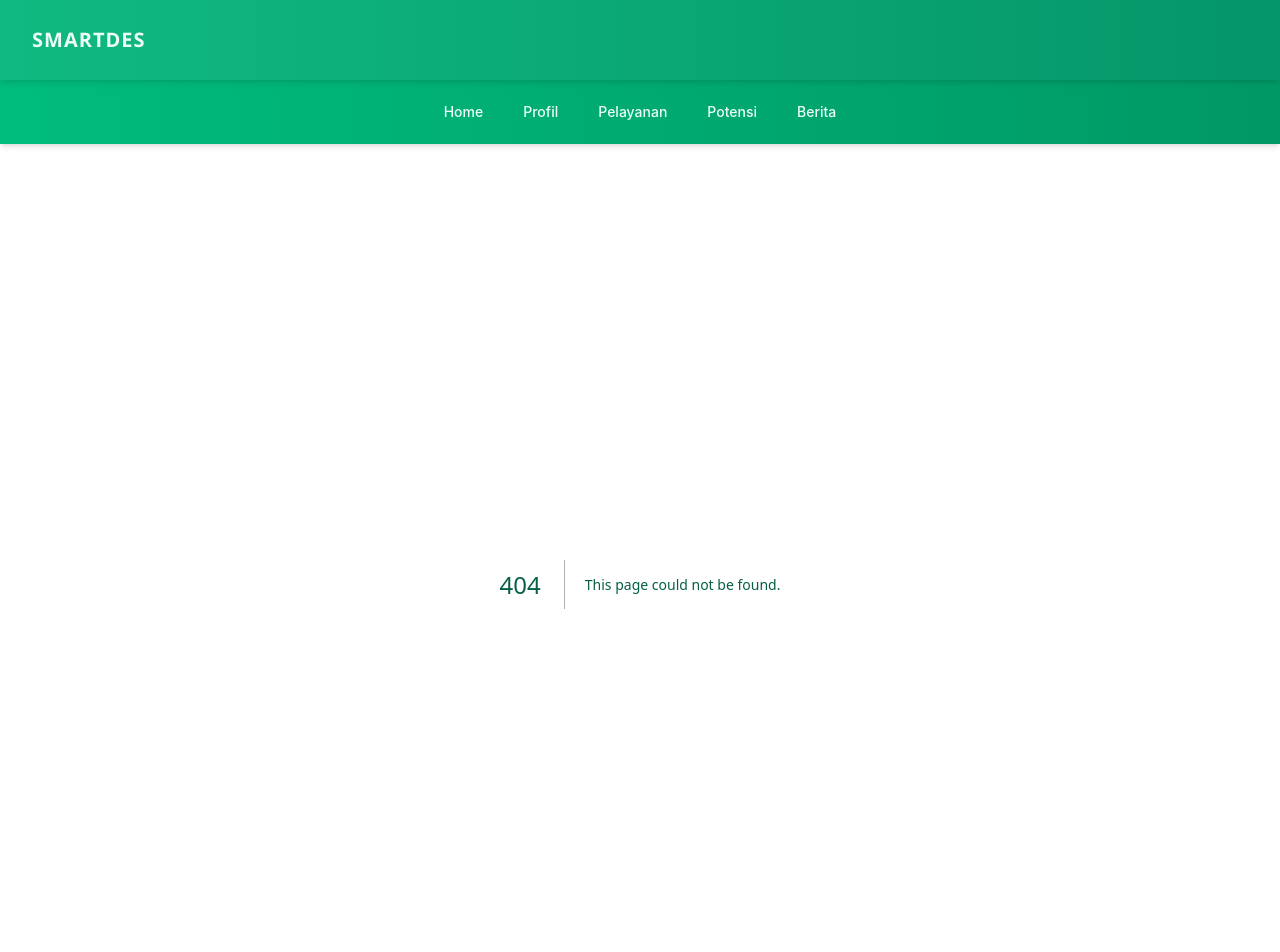
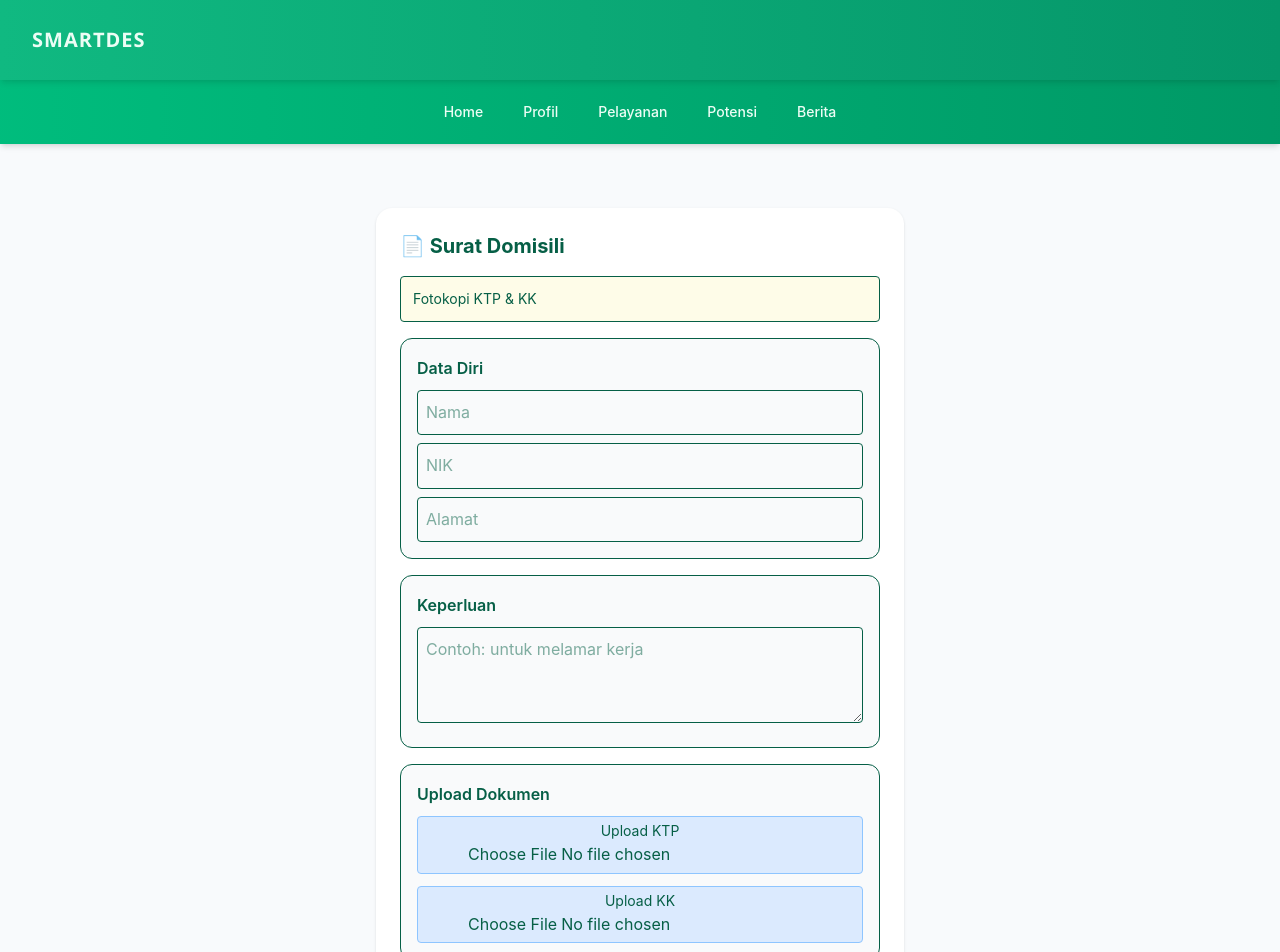
Before and after one commit to muhammadarlianoscar-uti/TA-WEB-24-SEMBADE, a Next.js app in the folder my-app/: page /pelayanan/domisili in a window 1280 px wide. Before the commit this address had no page. Shown: the top 952 px of the page. Built offline with nearby package versions, Linux system fonts and the light colour scheme.

Commit message:
umam : membuat form domisili

```diff
--- /dev/null
+++ b/my-app/app/pelayanan/domisili/page.tsx
@@ -0,0 +1,88 @@
+"use client"
+import { useState } from "react"
+
+export default function DomisiliPage() {
+  const [data, setData] = useState({
+    name: "",
+    nik: "",
+    address: "",
+    purpose: ""
+  })
+
+  const [files, setFiles] = useState({
+    ktp: null as File | null,
+    kk: null as File | null
+  })
+
+  const handleChange = (e: any) => {
+    setData({ ...data, [e.target.name]: e.target.value })
+  }
+
+  const handleFile = (e: any) => {
+    const { name, files } = e.target
+    setFiles((prev) => ({ ...prev, [name]: files[0] }))
+  }
+
+  const handleSend = () => {
+    console.log("DOMISILI:", data, files)
+  }
+
+  return (
+    <div className="p-6 max-w-xl mx-auto">
+
+      <div className="bg-white p-6 rounded-2xl shadow">
+
+        <h1 className="text-xl font-bold mb-4">📄 Surat Domisili</h1>
+
+        {/* SYARAT */}
+        <div className="bg-yellow-50 border p-3 rounded mb-4 text-sm">
+          Fotokopi KTP & KK
+        </div>
+
+        {/* DATA */}
+        <div className="bg-gray-50 border p-4 rounded-xl mb-4">
+          <p className="font-semibold mb-2">Data Diri</p>
+
+          <input name="name" placeholder="Nama" onChange={handleChange}
+            className="w-full border p-2 rounded mb-2 focus:ring-2 focus:ring-green-400 outline-none" />
+
+          <input name="nik" placeholder="NIK" onChange={handleChange}
+            className="w-full border p-2 rounded mb-2 focus:ring-2 focus:ring-green-400 outline-none" />
+
+          <input name="address" placeholder="Alamat" onChange={handleChange}
+            className="w-full border p-2 rounded focus:ring-2 focus:ring-green-400 outline-none" />
+        </div>
+
+        {/* KEPERLUAN */}
+        <div className="bg-gray-50 border p-4 rounded-xl mb-4">
+          <p className="font-semibold mb-2">Keperluan</p>
+
+          <textarea name="purpose" onChange={handleChange}
+            className="w-full border p-2 rounded h-24 focus:ring-2 focus:ring-green-400 outline-none"
+            placeholder="Contoh: untuk melamar kerja" />
+        </div>
+
+        {/* UPLOAD */}
+        <div className="bg-gray-50 border p-4 rounded-xl mb-4">
+          <p className="font-semibold mb-2">Upload Dokumen</p>
+
+          <div className="bg-blue-100 border border-blue-300 p-1 rounded mb-3 text-center">
+            <p className="text-sm">Upload KTP</p>
+            <input type="file" name="ktp" onChange={handleFile} />
+          </div>
+
+          <div className="bg-blue-100 border border-blue-300 p-1 rounded text-center">
+            <p className="text-sm">Upload KK</p>
+            <input type="file" name="kk" onChange={handleFile} />
+          </div>
+        </div>
+
+        <button onClick={handleSend}
+          className="w-full bg-green-600 text-white p-3 rounded-xl hover:bg-green-700">
+          Kirim
+        </button>
+
+      </div>
+    </div>
+  )
+}
```
